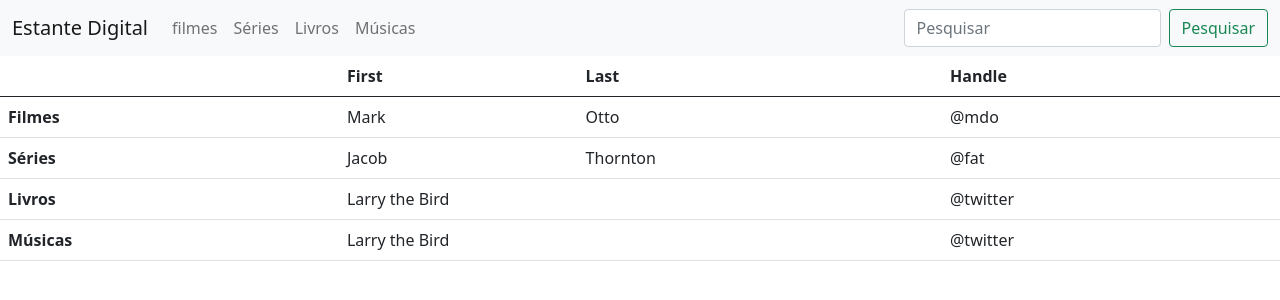
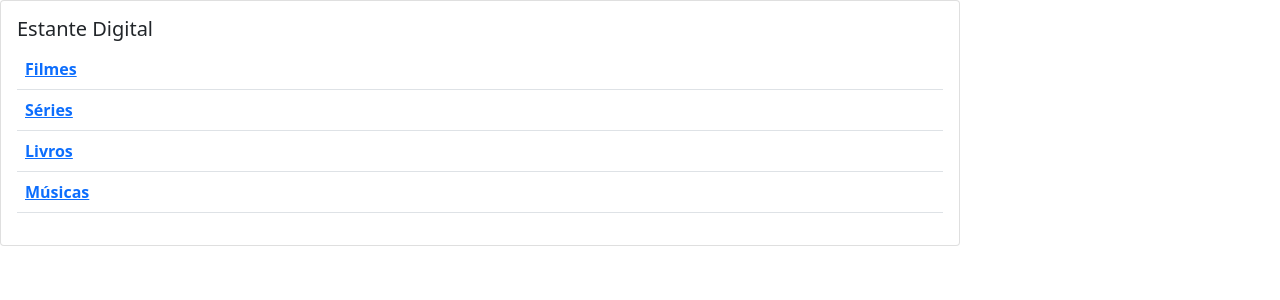
Before and after one commit to izadora-oliveira/projetoPHPOO, a PHP site: page / in a window 1280 px wide. Shown: the top 300 px of the page. Run offline with PHP 8.4, Linux system fonts and the light colour scheme; lists and menus that the app fills with data are empty.

Commit message:
Update index.php

```diff
--- a/index.php
+++ b/index.php
@@ -8,69 +8,27 @@
     <title>Estante</title>
 </head>
 <body>
-<nav class="navbar navbar-expand-lg navbar-light bg-light">
-  <div class="container-fluid">
-    <a class="navbar-brand" >Estante Digital</a>
-    <button class="navbar-toggler" type="button" data-bs-toggle="collapse" data-bs-target="#navbarSupportedContent" aria-controls="navbarSupportedContent" aria-expanded="false" aria-label="Toggle navigation">
-      <span class="navbar-toggler-icon"></span>
-    </button>
-    <div class="collapse navbar-collapse" id="navbarSupportedContent">
-      <ul class="navbar-nav me-auto mb-2 mb-lg-0">
-        <li class="nav-item">
-          <a class="nav-link" href="#">filmes</a>
-        </li>
-        <li class="nav-item">
-          <a class="nav-link" href="#">Séries</a>
-        </li>
-        <li class="nav-item">
-          <a class="nav-link" href="#">Livros</a>
-        </li>
-        <li class="nav-item">
-          <a class="nav-link" href="#">Músicas</a>
-        </li>
-      </ul>
-      <form class="d-flex">
-        <input class="form-control me-2" type="search" placeholder="Pesquisar" aria-label="Search">
-        <button class="btn btn-outline-success" type="submit">Pesquisar</button>
-      </form>
-    </div>
-  </div>
-</nav>
-
+<div class="card w-75">
+  <div class="card-body">
+    <h5 class="card-title">Estante Digital</h5>
 <table class="table">
-  <thead>
-    <tr>
-      <th scope="col"></th>
-      <th scope="col">First</th>
-      <th scope="col">Last</th>
-      <th scope="col">Handle</th>
-    </tr>
-  </thead>
   <tbody>
     <tr>
-      <th scope="row">Filmes</th>
-      <td>Mark</td>
-      <td>Otto</td>
-      <td>@mdo</td>
+      <th scope="row"><a href="filmes.php" >Filmes</a></th>
     </tr>
     <tr>
-      <th scope="row">Séries</th>
-      <td>Jacob</td>
-      <td>Thornton</td>
-      <td>@fat</td>
+      <th scope="row"><a href="series.php" >Séries</a></th>
     </tr>
     <tr>
-      <th scope="row">Livros</th>
-      <td colspan="2">Larry the Bird</td>
-      <td>@twitter</td>
+      <th scope="row"><a href="livros.php" >Livros</a></th>
     </tr>
     <tr>
-      <th scope="row">Músicas</th>
-      <td colspan="2">Larry the Bird</td>
-      <td>@twitter</td>
+      <th scope="row"><a href="musicas.php" >Músicas</a></th>
     </tr>
   </tbody>
 </table>
+  </div>
+</div>
 
 </body>
 </html>
```
